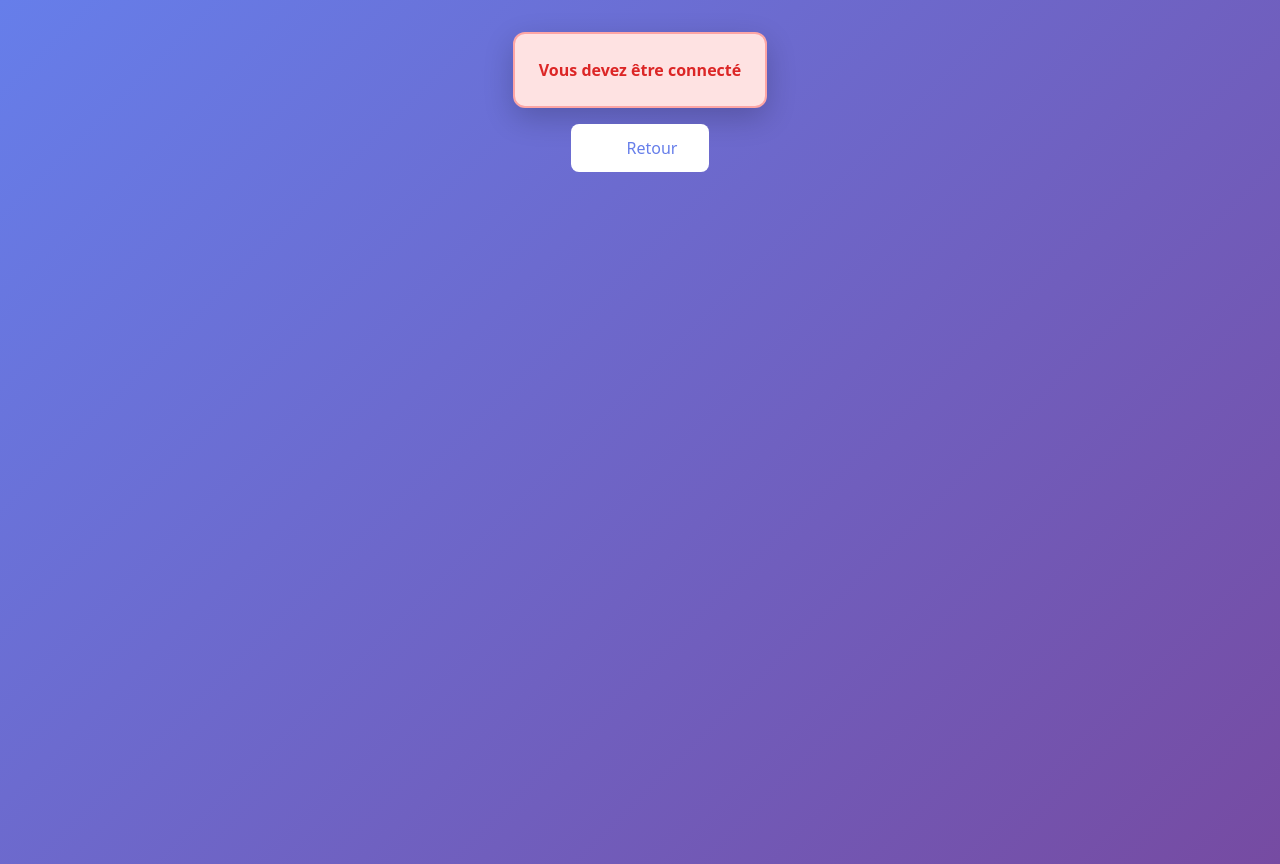
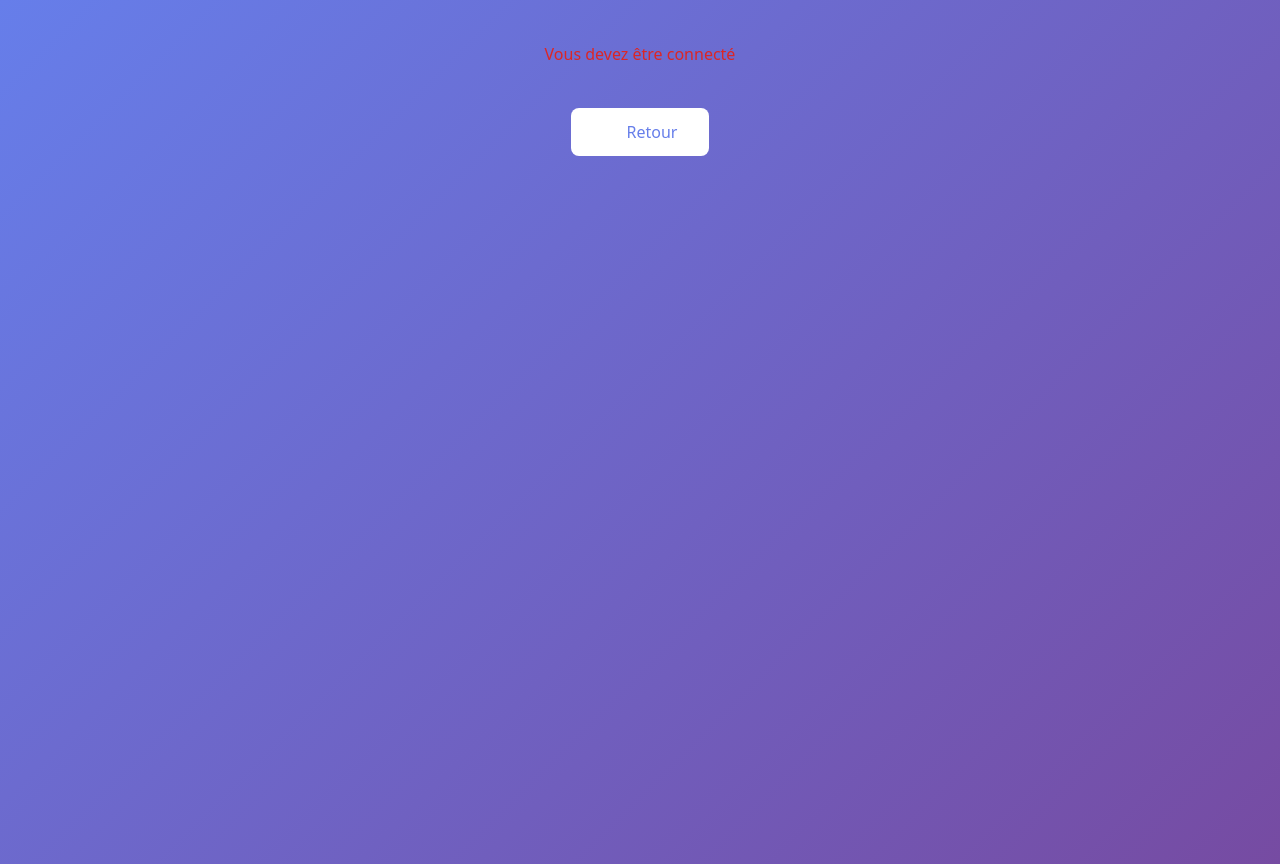
Before and after one commit to Jordbmd/learning-cards, a React (Vite) app in the folder front/: page /quiz in a window 1280 px wide. Built offline with nearby package versions, Linux system fonts and the light colour scheme; some icons are missing.

Commit message:
fix(front): update form and error message

```diff
--- a/front/src/pages/CreateCard.css
+++ b/front/src/pages/CreateCard.css
@@ -47,6 +47,8 @@
   font-family: inherit;
   transition: border-color 0.3s ease;
   box-sizing: border-box;
+  background-color: #ffffff;
+  color: #333333;
 }
 
 .form-group textarea {
@@ -67,15 +69,10 @@
 }
 
 .error-message {
-  background-color: #fee2e2 !important;
   color: #dc2626 !important;
-  padding: 12px;
-  border-radius: 8px;
-  margin-bottom: 20px;
-  font-size: 14px;
-  border: 1px solid #fca5a5;
-  text-align: center;
-  font-weight: 500;
+  font-size: 0.875rem;
+  text-align: left;
+  margin: 0 0 -0.5rem 0;
 }
 
 .button-group {
--- a/front/src/pages/Login.css
+++ b/front/src/pages/Login.css
@@ -67,6 +67,11 @@
   gap: 1.5rem;
 }
 
+.login-form .error-message {
+  margin: -1.2rem 0 -1.2rem 0;
+  padding: 0;
+}
+
 .form-group {
   text-align: left;
 }
@@ -79,6 +84,8 @@
   border-radius: 10px;
   transition: all 0.3s ease;
   box-sizing: border-box;
+  background-color: #ffffff;
+  color: #333333;
 }
 
 .form-input:focus {
@@ -87,18 +94,14 @@
   box-shadow: 0 0 0 3px rgba(102, 126, 234, 0.1);
 }
 
-.error-message {
-  background-color: #fee2e2 !important;
-  color: #dc2626 !important;
-  padding: 0.75rem;
-  border-radius: 8px;
-  font-size: 0.9rem;
-  border: 1px solid #fca5a5;
-  text-align: center;
-  font-weight: 500;
+.button-group {
+  display: flex;
+  gap: 1rem;
+  margin-top: 0;
 }
 
 .btn-submit {
+  flex: 1;
   padding: 1rem;
   font-size: 1.1rem;
   font-weight: 600;
@@ -121,3 +124,21 @@
   cursor: not-allowed;
   transform: none;
 }
+
+.btn-register {
+  padding: 1rem 1.5rem;
+  font-size: 1rem;
+  font-weight: 600;
+  background: transparent;
+  color: #667eea;
+  border: 2px solid #667eea;
+  border-radius: 10px;
+  cursor: pointer;
+  transition: all 0.3s ease;
+  white-space: nowrap;
+}
+
+.btn-register:hover {
+  background: #f8f9ff;
+  transform: translateY(-2px);
+}
--- a/front/src/pages/Login.tsx
+++ b/front/src/pages/Login.tsx
@@ -69,9 +69,18 @@ function Login() {
 
           {error && <div className="error-message">{error}</div>}
 
-          <button type="submit" className="btn-submit" disabled={isLoading}>
-            {isLoading ? 'Connexion...' : 'Se connecter'}
-          </button>
+          <div className="button-group">
+            <button type="submit" className="btn-submit" disabled={isLoading}>
+              {isLoading ? 'Connexion...' : 'Se connecter'}
+            </button>
+            <button
+              type="button"
+              className="btn-register"
+              onClick={() => navigate('/register')}
+            >
+              S'inscrire
+            </button>
+          </div>
         </form>
       </div>
     </div>
--- a/front/src/pages/MyCards.css
+++ b/front/src/pages/MyCards.css
@@ -78,15 +78,11 @@
 }
 
 .error-message {
-  background-color: #fee2e2 !important;
   color: #dc2626 !important;
-  padding: 20px;
-  border-radius: 15px;
+  font-size: 1rem;
+  text-align: center;
+  padding: 10px 20px;
   margin-bottom: 20px;
-  box-shadow: 0 5px 15px rgba(0, 0, 0, 0.1);
-  border: 2px solid #fca5a5;
-  text-align: center;
-  font-weight: 600;
 }
 
 .loading {
--- a/front/src/pages/Quiz.css
+++ b/front/src/pages/Quiz.css
@@ -78,6 +78,8 @@
   resize: vertical;
   font-family: inherit;
   transition: border-color 0.3s;
+  background-color: #ffffff;
+  color: #333333;
 }
 
 .answer-input:focus {
@@ -212,17 +214,11 @@
 }
 
 .error-message {
-  background-color: #fee2e2 !important;
   color: #dc2626 !important;
-  padding: 1.5rem;
-  border-radius: 12px;
   font-size: 1rem;
-  border: 2px solid #fca5a5;
   text-align: center;
-  font-weight: 600;
-  max-width: 600px;
-  margin: 0 auto;
-  box-shadow: 0 10px 30px rgba(0, 0, 0, 0.2);
+  padding: 10px 20px;
+  margin-bottom: 1rem;
 }
 
 .empty-state h2 {
--- a/front/src/pages/Register.css
+++ b/front/src/pages/Register.css
@@ -67,6 +67,11 @@
   gap: 1.5rem;
 }
 
+.register-form .error-message {
+  margin: -1.2rem 0 -1.2rem 0;
+  padding: 0;
+}
+
 .form-group {
   text-align: left;
 }
@@ -79,6 +84,8 @@
   border-radius: 10px;
   transition: all 0.3s ease;
   box-sizing: border-box;
+  background-color: #ffffff;
+  color: #333333;
 }
 
 .form-input:focus {
@@ -87,18 +94,14 @@
   box-shadow: 0 0 0 3px rgba(102, 126, 234, 0.1);
 }
 
-.error-message {
-  background-color: #fee2e2 !important;
-  color: #dc2626 !important;
-  padding: 0.75rem;
-  border-radius: 8px;
-  font-size: 0.9rem;
-  border: 1px solid #fca5a5;
-  text-align: center;
-  font-weight: 500;
+.button-group {
+  display: flex;
+  gap: 1rem;
+  margin-top: 0;
 }
 
 .btn-submit {
+  flex: 1;
   padding: 1rem;
   font-size: 1.1rem;
   font-weight: 600;
@@ -121,3 +124,21 @@
   cursor: not-allowed;
   transform: none;
 }
+
+.btn-login {
+  padding: 1rem 1.5rem;
+  font-size: 1rem;
+  font-weight: 600;
+  background: transparent;
+  color: #667eea;
+  border: 2px solid #667eea;
+  border-radius: 10px;
+  cursor: pointer;
+  transition: all 0.3s ease;
+  white-space: nowrap;
+}
+
+.btn-login:hover {
+  background: #f8f9ff;
+  transform: translateY(-2px);
+}
--- a/front/src/pages/Register.tsx
+++ b/front/src/pages/Register.tsx
@@ -93,9 +93,18 @@ function Register() {
 
           {error && <div className="error-message">{error}</div>}
 
-          <button type="submit" className="btn-submit" disabled={isLoading}>
-            {isLoading ? 'Inscription...' : 'S\'inscrire'}
-          </button>
+          <div className="button-group">
+            <button type="submit" className="btn-submit" disabled={isLoading}>
+              {isLoading ? 'Inscription...' : 'S\'inscrire'}
+            </button>
+            <button
+              type="button"
+              className="btn-login"
+              onClick={() => navigate('/login')}
+            >
+              Connexion
+            </button>
+          </div>
         </form>
       </div>
     </div>
```
